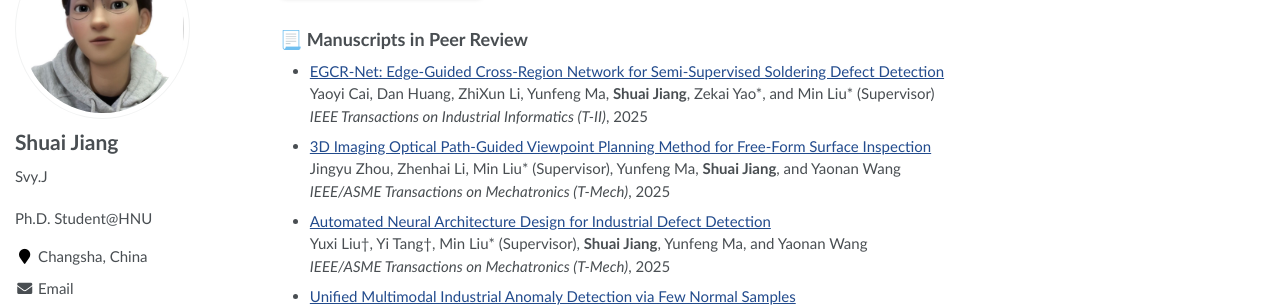
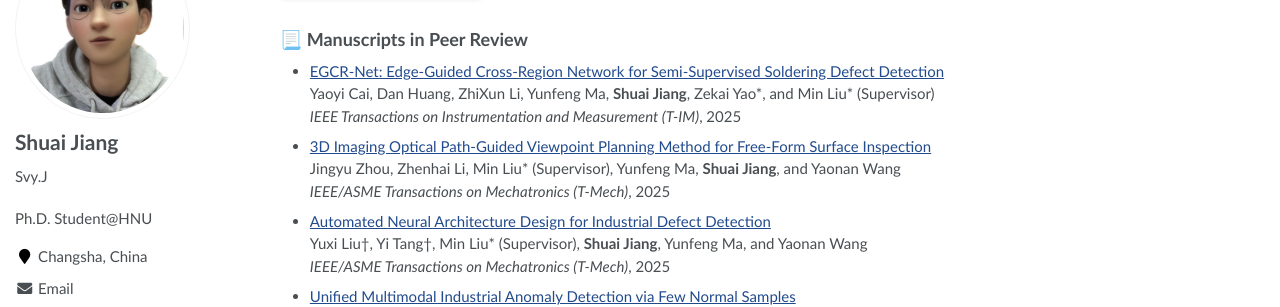
Before and after one commit to SvyJ/svyj.github.io, a Jekyll site: the page built from _pages/index.md, in a window 1280 px wide and 900 px high, scrolled down 2370 px. Shown: the part 153-460 px from the top of the window. Built offline with Jekyll 4.4.1, drawn with Linux system fonts in a browser that asks for light colours.

Commit message:
Update index.md

```diff
--- a/_pages/index.md
+++ b/_pages/index.md
@@ -164,9 +164,9 @@ _IEEE Transactions on Automation Science and Engineering (T-ASE)_, 2025<br>
 
 ## 📃 Manuscripts in Peer Review
 
-- [EGCR-Net: Edge-Guided Cross-Region Network for Semi-Supervised Soldering Defect Detection](https://ieeexplore.ieee.org/xpl/RecentIssue.jsp?punumber=9424)<br>
+- [EGCR-Net: Edge-Guided Cross-Region Network for Semi-Supervised Soldering Defect Detection](https://ieeexplore.ieee.org/xpl/RecentIssue.jsp?punumber=19)<br>
   Yaoyi Cai, Dan Huang, ZhiXun Li, Yunfeng Ma, **Shuai Jiang**, Zekai Yao\*, and Min Liu\* (Supervisor)<br>
-  _IEEE Transactions on Industrial Informatics (T-II)_, 2025<br>
+    _IEEE Transactions on Instrumentation and Measurement (T-IM)_, 2025<br>
 
 - [3D Imaging Optical Path-Guided Viewpoint Planning Method for Free-Form Surface Inspection](https://ieeexplore.ieee.org/xpl/RecentIssue.jsp?punumber=3516)<br>
   Jingyu Zhou, Zhenhai Li, Min Liu* (Supervisor), Yunfeng Ma, **Shuai Jiang**, and Yaonan Wang<br>
```
